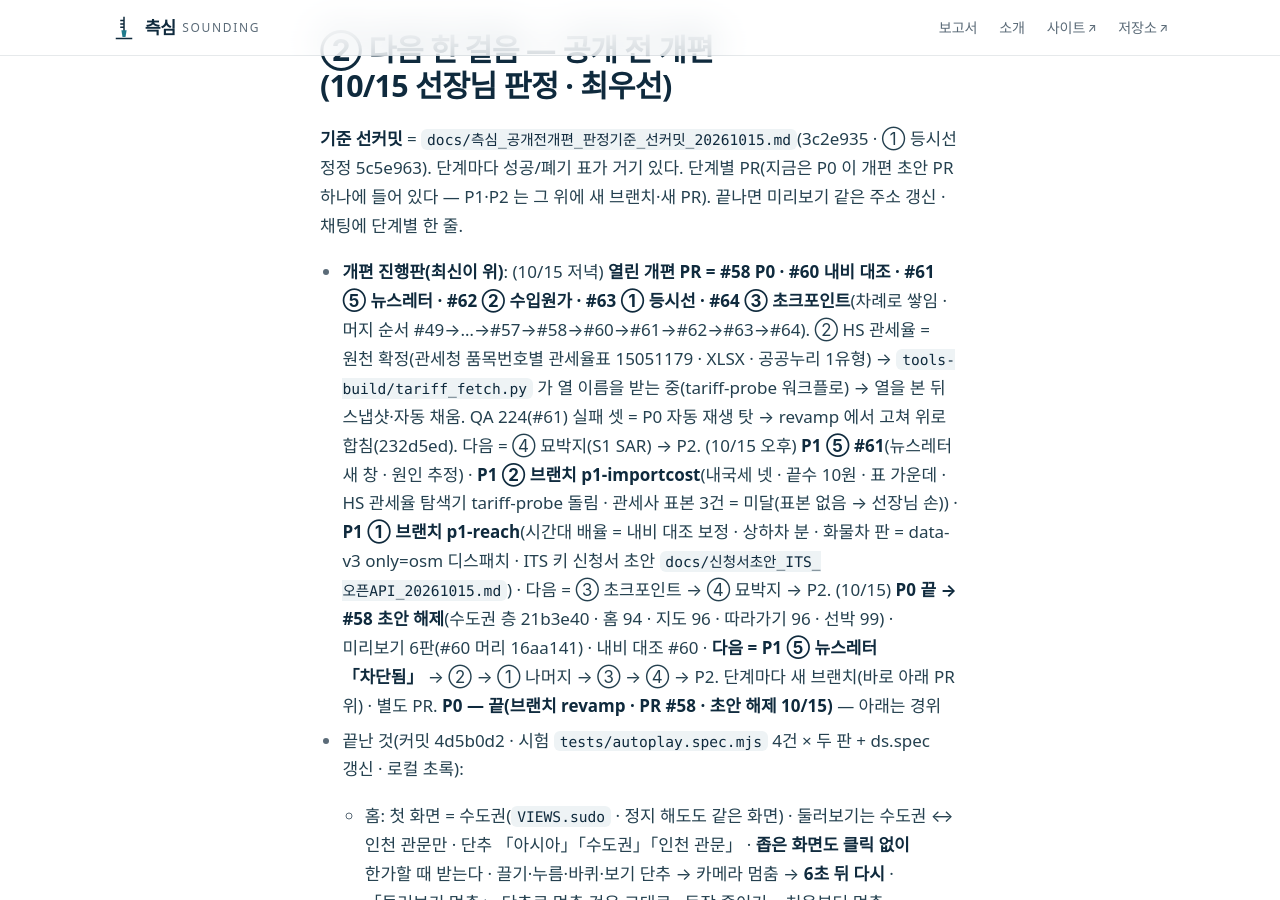
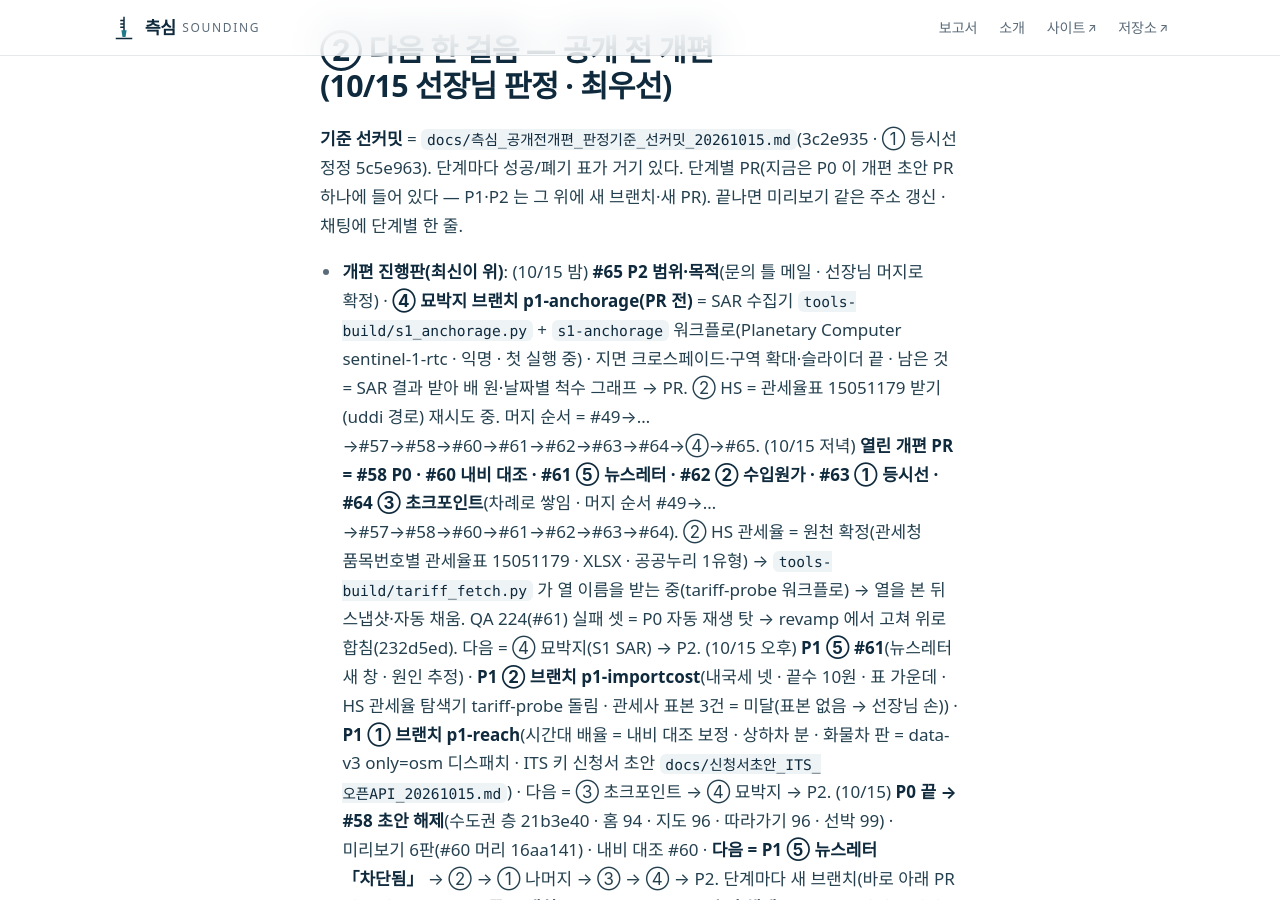
Before and after one commit to jisangj03-dev/incheon-port-analysis, a Jekyll site: the page built from docs/위임문_다음세션_20261012.md, in a window 1280 px wide and 900 px high, scrolled down 1789 px. Built offline with Jekyll 4.4.1, drawn with Linux system fonts in a browser that asks for light colours; some web fonts are replaced; our own code applies the rules of GitHub Pages for plain Markdown files.

Commit message:
인계 — #65 P2 · ④ 진행 · 머지 순서
Co-Authored-By: Claude Opus 5.5 <noreply@anthropic.com>
Claude-Session: https://claude.ai/code/session_01L59oEoiMW7KHoJRFFkcN4Q

```diff
--- a/docs/위임문_다음세션_20261012.md
+++ b/docs/위임문_다음세션_20261012.md
@@ -16,7 +16,7 @@
 ## ② 다음 한 걸음 — 공개 전 개편(10/15 선장님 판정 · 최우선)
 **기준 선커밋** = `docs/측심_공개전개편_판정기준_선커밋_20261015.md`(3c2e935 · ① 등시선 정정 5c5e963). 단계마다 성공/폐기 표가 거기 있다. 단계별 PR(지금은 P0 이 개편 초안 PR 하나에 들어 있다 — P1·P2 는 그 위에 새 브랜치·새 PR). 끝나면 미리보기 같은 주소 갱신 · 채팅에 단계별 한 줄.
 
-- **개편 진행판(최신이 위)**: (10/15 저녁) **열린 개편 PR = #58 P0 · #60 내비 대조 · #61 ⑤ 뉴스레터 · #62 ② 수입원가 · #63 ① 등시선 · #64 ③ 초크포인트**(차례로 쌓임 · 머지 순서 #49→…→#57→#58→#60→#61→#62→#63→#64). ② HS 관세율 = 원천 확정(관세청 품목번호별 관세율표 15051179 · XLSX · 공공누리 1유형) → `tools-build/tariff_fetch.py` 가 열 이름을 받는 중(tariff-probe 워크플로) → 열을 본 뒤 스냅샷·자동 채움. QA 224(#61) 실패 셋 = P0 자동 재생 탓 → revamp 에서 고쳐 위로 합침(232d5ed). 다음 = ④ 묘박지(S1 SAR) → P2. (10/15 오후) **P1 ⑤ #61**(뉴스레터 새 창 · 원인 추정) · **P1 ② 브랜치 p1-importcost**(내국세 넷 · 끝수 10원 · 표 가운데 · HS 관세율 탐색기 tariff-probe 돌림 · 관세사 표본 3건 = 미달(표본 없음 → 선장님 손)) · **P1 ① 브랜치 p1-reach**(시간대 배율 = 내비 대조 보정 · 상하차 분 · 화물차 판 = data-v3 only=osm 디스패치 · ITS 키 신청서 초안 `docs/신청서초안_ITS_오픈API_20261015.md`) · 다음 = ③ 초크포인트 → ④ 묘박지 → P2. (10/15) **P0 끝 → #58 초안 해제**(수도권 층 21b3e40 · 홈 94 · 지도 96 · 따라가기 96 · 선박 99) · 미리보기 6판(#60 머리 16aa141) · 내비 대조 #60 · **다음 = P1 ⑤ 뉴스레터 「차단됨」** → ② → ① 나머지 → ③ → ④ → P2. 단계마다 새 브랜치(바로 아래 PR 위) · 별도 PR.
+- **개편 진행판(최신이 위)**: (10/15 밤) **#65 P2 범위·목적**(문의 틀 메일 · 선장님 머지로 확정) · **④ 묘박지 브랜치 p1-anchorage(PR 전)** = SAR 수집기 `tools-build/s1_anchorage.py` + `s1-anchorage` 워크플로(Planetary Computer sentinel-1-rtc · 익명 · 첫 실행 중) · 지면 크로스페이드·구역 확대·슬라이더 끝 · 남은 것 = SAR 결과 받아 배 원·날짜별 척수 그래프 → PR. ② HS = 관세율표 15051179 받기(uddi 경로) 재시도 중. 머지 순서 = #49→…→#57→#58→#60→#61→#62→#63→#64→④→#65. (10/15 저녁) **열린 개편 PR = #58 P0 · #60 내비 대조 · #61 ⑤ 뉴스레터 · #62 ② 수입원가 · #63 ① 등시선 · #64 ③ 초크포인트**(차례로 쌓임 · 머지 순서 #49→…→#57→#58→#60→#61→#62→#63→#64). ② HS 관세율 = 원천 확정(관세청 품목번호별 관세율표 15051179 · XLSX · 공공누리 1유형) → `tools-build/tariff_fetch.py` 가 열 이름을 받는 중(tariff-probe 워크플로) → 열을 본 뒤 스냅샷·자동 채움. QA 224(#61) 실패 셋 = P0 자동 재생 탓 → revamp 에서 고쳐 위로 합침(232d5ed). 다음 = ④ 묘박지(S1 SAR) → P2. (10/15 오후) **P1 ⑤ #61**(뉴스레터 새 창 · 원인 추정) · **P1 ② 브랜치 p1-importcost**(내국세 넷 · 끝수 10원 · 표 가운데 · HS 관세율 탐색기 tariff-probe 돌림 · 관세사 표본 3건 = 미달(표본 없음 → 선장님 손)) · **P1 ① 브랜치 p1-reach**(시간대 배율 = 내비 대조 보정 · 상하차 분 · 화물차 판 = data-v3 only=osm 디스패치 · ITS 키 신청서 초안 `docs/신청서초안_ITS_오픈API_20261015.md`) · 다음 = ③ 초크포인트 → ④ 묘박지 → P2. (10/15) **P0 끝 → #58 초안 해제**(수도권 층 21b3e40 · 홈 94 · 지도 96 · 따라가기 96 · 선박 99) · 미리보기 6판(#60 머리 16aa141) · 내비 대조 #60 · **다음 = P1 ⑤ 뉴스레터 「차단됨」** → ② → ① 나머지 → ③ → ④ → P2. 단계마다 새 브랜치(바로 아래 PR 위) · 별도 PR.
 **P0 — 끝(브랜치 revamp · PR #58 · 초안 해제 10/15)** — 아래는 경위
 - 끝난 것(커밋 4d5b0d2 · 시험 `tests/autoplay.spec.mjs` 4건 × 두 판 + ds.spec 갱신 · 로컬 초록):
   - 홈: 첫 화면 = 수도권(`VIEWS.sudo` · 정지 해도도 같은 화면) · 둘러보기는 수도권 ↔ 인천 관문만 · 단추 「아시아」「수도권」「인천 관문」 · **좁은 화면도 클릭 없이** 한가할 때 받는다 · 끌기·누름·바퀴·보기 단추 → 카메라 멈춤 → **6초 뒤 다시** · 「둘러보기 멈춤」 단추로 멈춘 것은 그대로 · 동작 줄이기 = 처음부터 멈춤.
```
